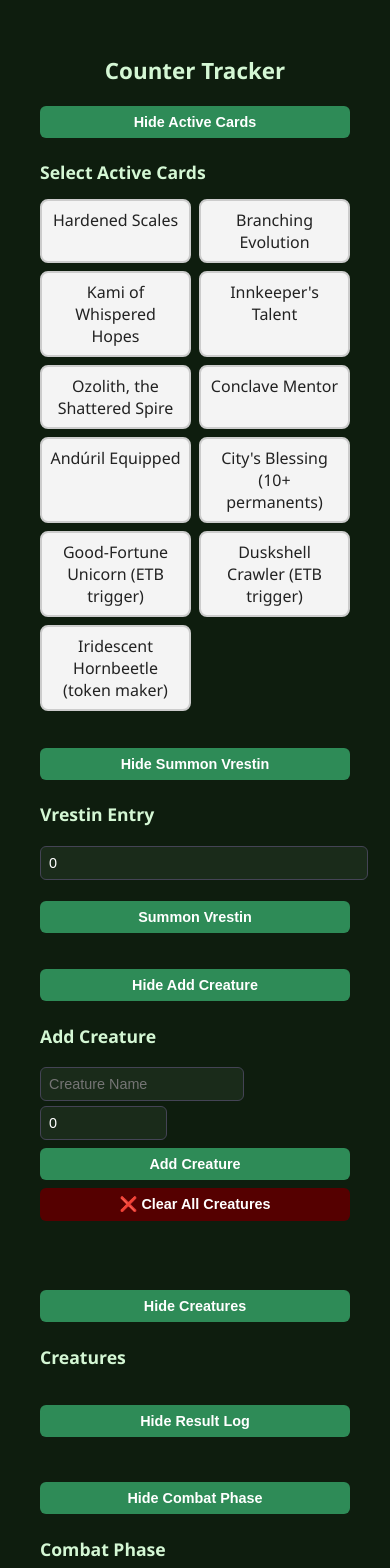
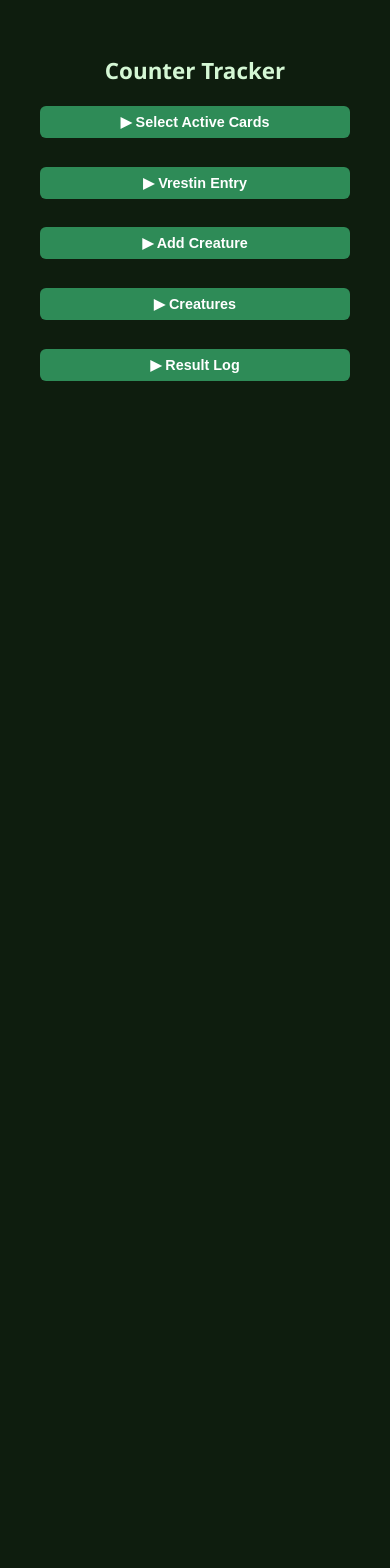
Before and after one commit to cdragon666/vrestin-counters, a React (Create React App) app: page / in a window 390 px wide. Shown: the top 1568 px of the page. After the commit the page ends 844 px from the top, so only its background shows below. Built offline with nearby package versions, Linux system fonts and the light colour scheme.

Commit message:
Add responsive collapsible layout for mobile

```diff
--- a/src/App.js
+++ b/src/App.js
@@ -32,10 +32,14 @@ export default function App() {
   const [suggestions, setSuggestions] = useState([]);
   const [counterTracker, setCounterTracker] = useState(0);
   const [isMobile, setIsMobile] = useState(false);
-  const [collapsedSections, setCollapsedSections] = useState({});
+  const [expanded, setExpanded] = useState({
+    cards: false,
+    creatures: false,
+    log: false
+  });
 
   useEffect(() => {
-    const handleResize = () => setIsMobile(window.innerWidth < 768);
+    const handleResize = () => setIsMobile(window.innerWidth <= 768);
     handleResize();
     window.addEventListener("resize", handleResize);
     return () => window.removeEventListener("resize", handleResize);
@@ -45,10 +49,6 @@ export default function App() {
     setSelectedCards((prev) =>
       prev.includes(id) ? prev.filter((c) => c !== id) : [...prev, id]
     );
-  };
-
-  const toggleSection = (section) => {
-    setCollapsedSections((prev) => ({ ...prev, [section]: !prev[section] }));
   };
 
   const has = (id) => selectedCards.includes(id);
@@ -198,27 +198,29 @@ export default function App() {
   const clearLog = () => setResultLog([]);
 
   const Section = ({ title, id, children }) => (
-    <div style={{ marginBottom: "2rem" }}>
-      {isMobile && (
-        <button
-          onClick={() => toggleSection(id)}
-          style={{ width: "100%", marginBottom: "0.5rem" }}
-        >
-          {collapsedSections[id] ? `Show ${title}` : `Hide ${title}`}
-        </button>
+    <div style={{ marginBottom: "1.5rem" }}>
+      {isMobile ? (
+        <>
+          <button onClick={() => setExpanded((e) => ({ ...e, [id]: !e[id] }))} style={{ width: "100%", padding: "0.5rem", fontWeight: "bold" }}>
+            {expanded[id] ? `▼ ${title}` : `▶ ${title}`}
+          </button>
+          {expanded[id] && <div style={{ marginTop: "0.5rem" }}>{children}</div>}
+        </>
+      ) : (
+        <>
+          <h2>{title}</h2>
+          {children}
+        </>
       )}
-      {(!isMobile || !collapsedSections[id]) && <>{children}</>}
     </div>
   );
 
   return (
     <div style={{ padding: "2rem", maxWidth: "1000px", margin: "auto" }}>
       <h1 style={{ textAlign: "center" }}>Counter Tracker</h1>
-
-      <div style={{ display: "grid", gridTemplateColumns: isMobile ? "1fr" : "1fr 1fr", gap: "2rem" }}>
+      <div style={{ display: isMobile ? "block" : "grid", gridTemplateColumns: "1fr 1fr", gap: "2rem" }}>
         <div>
-          <Section title="Active Cards" id="cards">
-            <h2>Select Active Cards</h2>
+          <Section title="Select Active Cards" id="cards">
             <div style={{ display: "grid", gridTemplateColumns: "1fr 1fr", gap: "0.5rem" }}>
               {supportCards.map((card) => (
                 <div
@@ -241,8 +243,7 @@ export default function App() {
             </div>
           </Section>
 
-          <Section title="Summon Vrestin" id="vrestin">
-            <h2>Vrestin Entry</h2>
+          <Section title="Vrestin Entry" id="vrestin">
             <input
               type="number"
               placeholder="X value"
@@ -256,7 +257,6 @@ export default function App() {
           </Section>
 
           <Section title="Add Creature" id="add">
-            <h2>Add Creature</h2>
             <input
               type="text"
               placeholder="Creature Name"
@@ -295,7 +295,6 @@ export default function App() {
 
         <div>
           <Section title="Creatures" id="creatures">
-            <h2>Creatures</h2>
             {creatures.map((c, i) => (
               <div key={i} style={{ display: "flex", justifyContent: "space-between", alignItems: "center", marginBottom: "0.5rem" }}>
                 <span style={{ fontWeight: "bold", color: "#fff", fontSize: "1rem" }}>
@@ -312,7 +311,7 @@ export default function App() {
 
           <Section title="Result Log" id="log">
             {resultLog.length > 0 && (
-              <div style={{ marginTop: "2rem" }}>
+              <>
                 <div style={{ display: "flex", justifyContent: "space-between" }}>
                   <h2>Result Log</h2>
                   <button onClick={clearLog}>Clear</button>
@@ -322,20 +321,12 @@ export default function App() {
                   value={resultLog.join("\n-------------------\n")}
                   style={{ width: "100%", height: "200px", fontFamily: "monospace" }}
                 />
-              </div>
+              </>
             )}
-          </Section>
-
-          <Section title="Combat Phase" id="combat">
-            <h2>Combat Phase</h2>
-            <button onClick={handleCombat} style={{ width: "100%" }}>
+            <button onClick={handleCombat} style={{ width: "100%", marginTop: "1rem" }}>
               Attack with Insects
             </button>
-          </Section>
-
-          <Section title="End Step" id="end">
-            <h2>End Step</h2>
-            <button onClick={handleEndStep} style={{ width: "100%" }}>
+            <button onClick={handleEndStep} style={{ width: "100%", marginTop: "0.5rem" }}>
               Go to End Step (Hornbeetle Trigger)
             </button>
           </Section>
```
